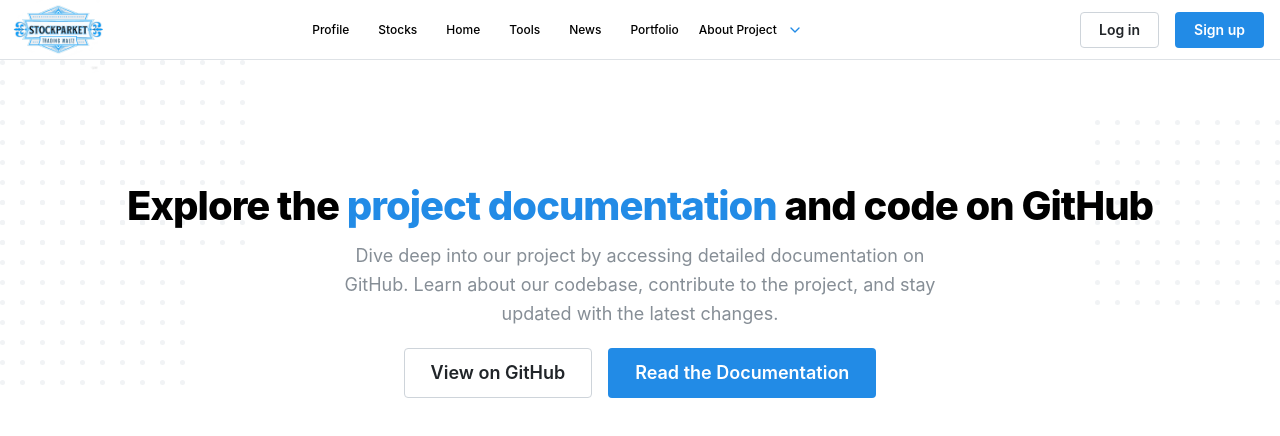
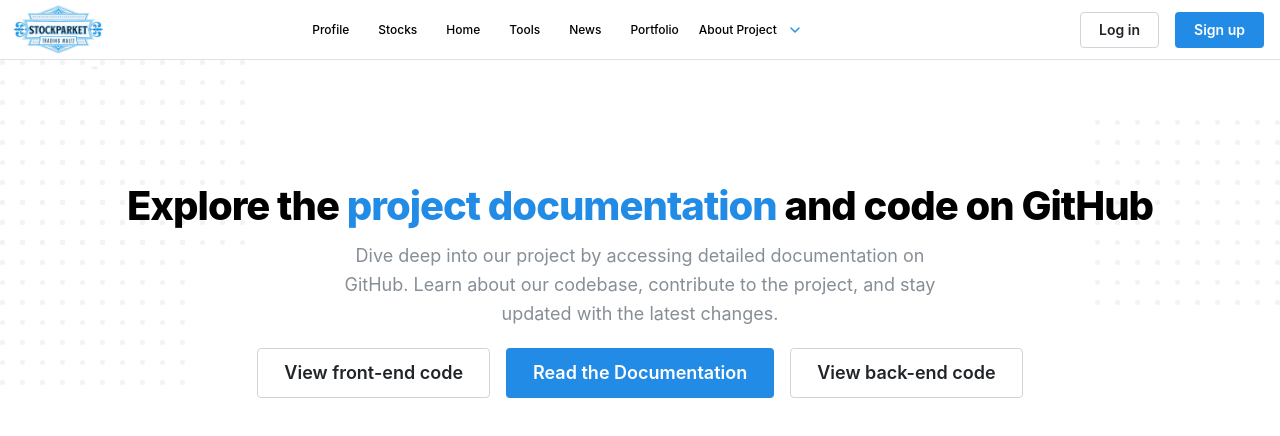
Before and after one commit to RobiNZajicek/stcoks2-2, a React (Vite) app: page /Shop in a window 1280 px wide. Shown: the top 436 px of the page. Built offline with nearby package versions, Linux system fonts and the light colour scheme.

Commit message:
dokumentation-for-final

```diff
--- a/src/pages/Shop/HeroText.tsx
+++ b/src/pages/Shop/HeroText.tsx
@@ -1,7 +1,7 @@
 import { Title, Text, Button, Container } from '@mantine/core';
 import { Dots } from './Dots';
 import classes from './HeroText.module.css';
-import Dokumentace from '../../assets/Dokumentace_vzor2 (3).pdf'
+import Dokumentace from '../../assets/DOKUMENTACE.pdf'
 export function HeroText() {
   return (
     <Container className={classes.wrapper} size={1400}>
@@ -31,9 +31,9 @@ export function HeroText() {
             size="lg"
             variant="default"
             color="gray"
-            onClick={() => window.open('https://github.com/RobiNZajicek/stcoks2-2.git', '_blank')}
+            onClick={() => window.open('https://github.com/RobiNZajicek/stcoks2-2', '_blank')}
           >
-            View on GitHub
+            View front-end code
           </Button>
           <Button
             className={classes.control}
@@ -42,6 +42,15 @@ export function HeroText() {
           >
         <a href={Dokumentace} download="" style={{color:'white'}}>Read the Documentation</a>
           </Button>
+          <Button
+            className={classes.control}
+            size="lg"
+            variant="default"
+            color="gray"
+            onClick={() => window.open('https://github.com/RobiNZajicek/backend2.git', '_blank')}
+          >
+            View back-end code
+          </Button>
         </div>
       </div>
     </Container>
```
Also changed, not shown: 2 other files (tests, documents, lock files or other folders).
